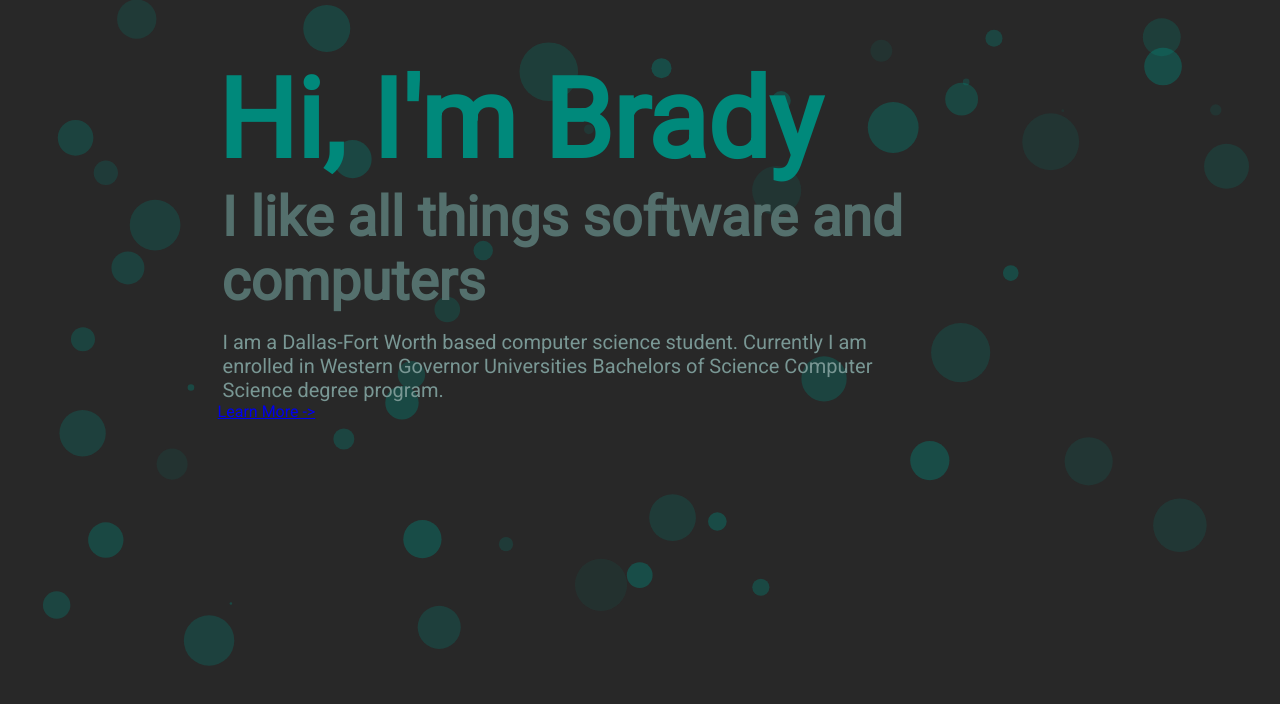
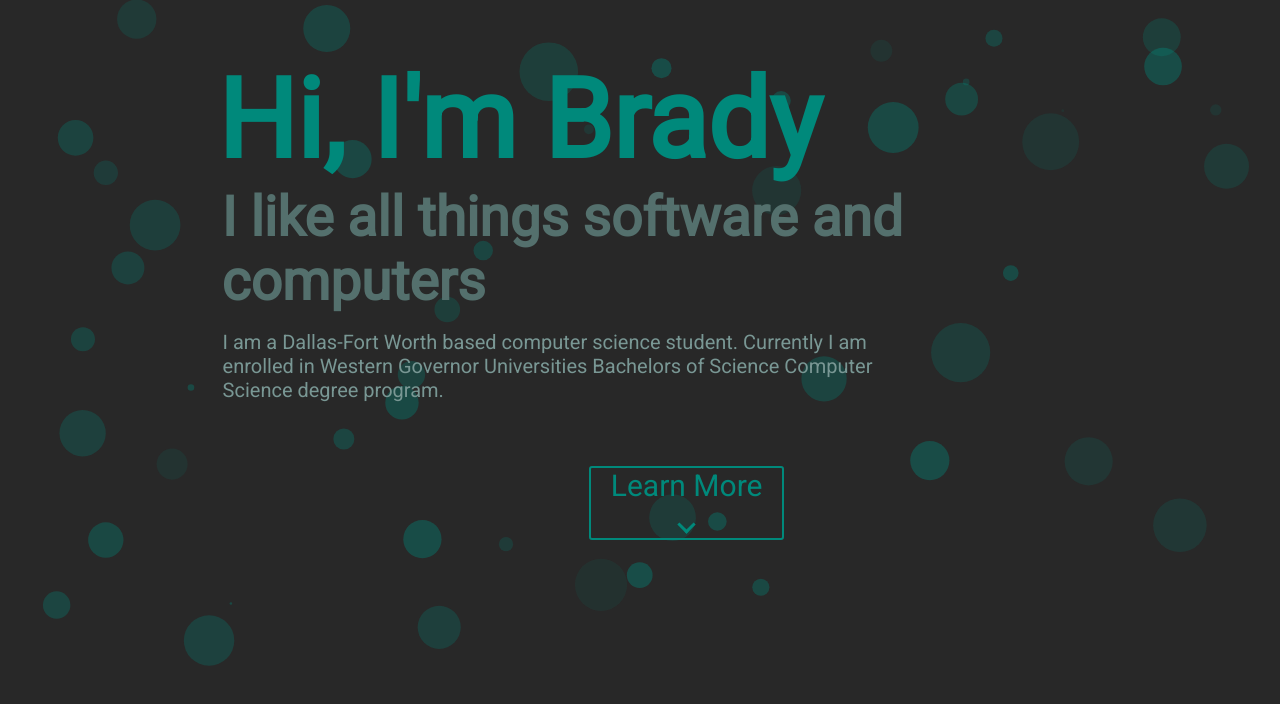
Before and after one commit to BradyBassett/Portfolio-Website, a plain HTML site: page index.html in a window 1280 px wide. Shown: the part 72-776 px from the top of the page. Drawn offline with nearby package versions, Linux system fonts and the light colour scheme.

Commit message:
added learn more button

```diff
--- a/index.html
+++ b/index.html
@@ -39,11 +39,14 @@
                 <p>I am a Dallas-Fort Worth based computer science student. Currently I am<br>
                     enrolled in Western Governor Universities Bachelors of Science Computer<br>
                     Science degree program. </p>
+            </div>
 
+            <a href="#about-me">
                 <div id="learn-more-button">
-                    <a href="#about-me">Learn More -></a>
+                    Learn More<br><i class="arrow down"></i>
                 </div>
-            </div>
+            </a>
+
             <canvas id="canvas"></canvas>
         </div>
 
--- a/styles/style.css
+++ b/styles/style.css
@@ -108,12 +108,46 @@ nav {
   height: 100%;
 }
 
+#home a {
+  position: absolute;
+  color: #00897b;
+  text-decoration: none;
+  list-style: none;
+  text-align: center;
+  padding-top: 42%;
+  left: 46%;
+  font-size: 30px;
+}
+
+#learn-more-button {
+  border: 2px solid #00897b;
+  border-radius: 3px;
+  padding-left: 20px;
+  padding-right: 20px;
+}
+
+#learn-more-button:hover {
+  background: #293937;
+}
+
+.arrow {
+  border: solid #00897b;
+  border-width: 0 3px 3px 0;
+  display: inline-block;
+  padding: 5px;
+}
+
+.down {
+  transform: rotate(45deg);
+  -webkit-transform: rotate(45deg);
+}
+
 #home-text {
   position: absolute;
   left: 0px;
   padding-top: 10%;
-  margin-left: 17%;
-  margin-right: 17%;
+  padding-left: 17%;
+  padding-right: 17%;
 }
 
 #home-text h2 {
```
Also changed, not shown: 1 other file.
